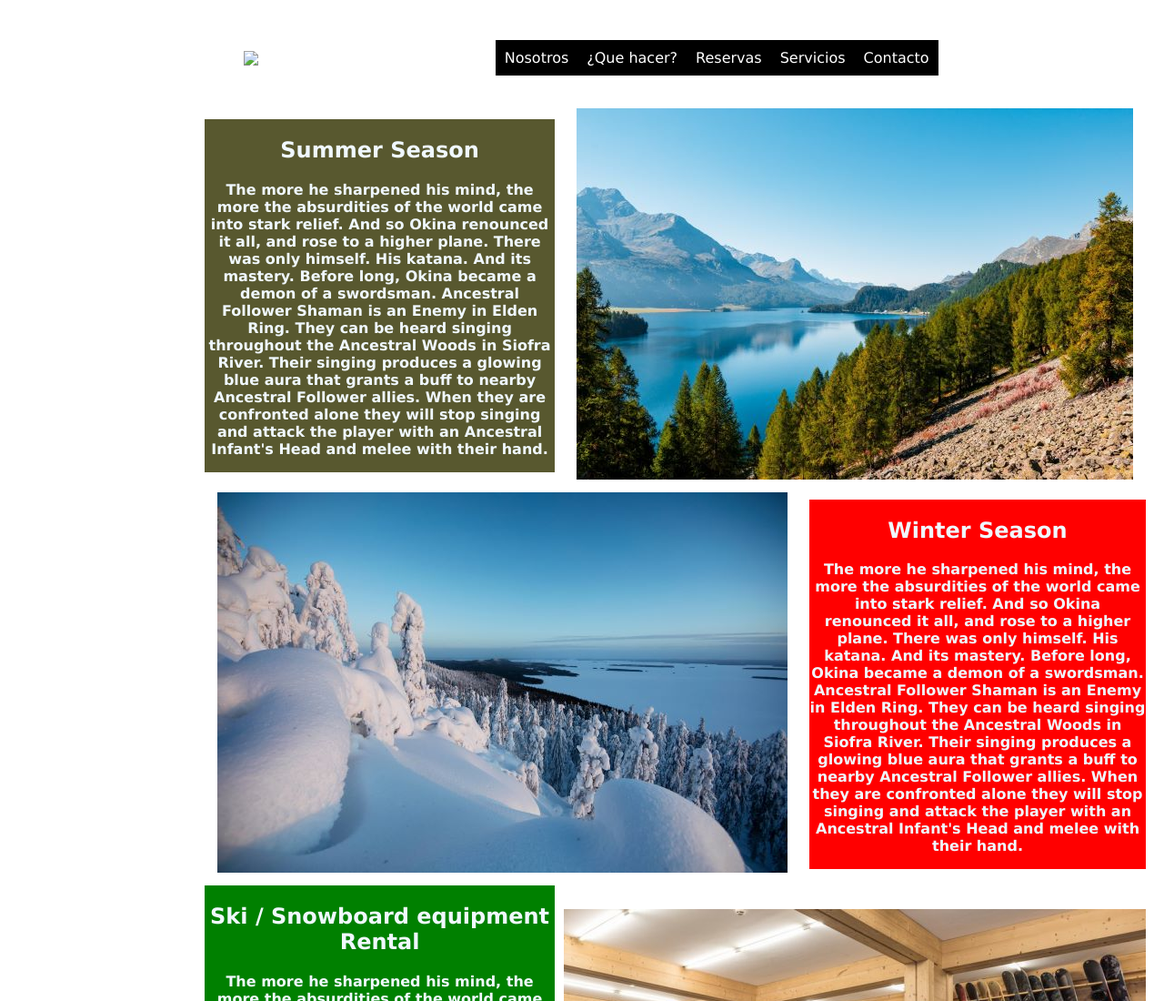
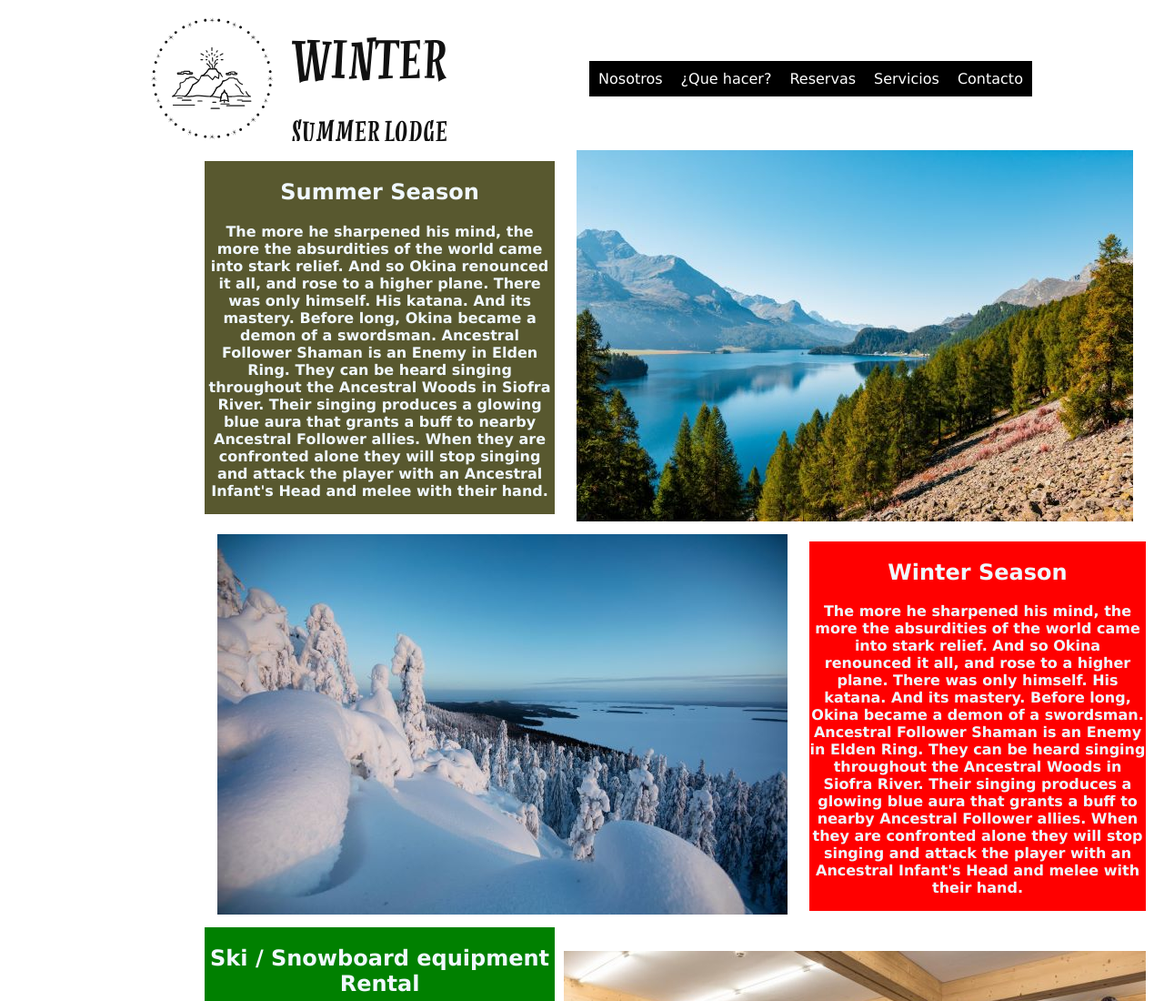
Before and after one commit to PhilDevRhythm/Summer-Lodge-v1.0, a plain HTML site: page index.html in a window 1280 px wide. Shown: the top 1100 px of the page at 91% size. Drawn offline with Linux system fonts and the light colour scheme.

Commit message:
cambio en ruta del logo

```diff
--- a/index.html
+++ b/index.html
@@ -11,7 +11,7 @@
 
 <body>
     <header>
-        <img id=id-logo src="../GIT-29270/img/logo.svg">
+        <img id=id-logo src="../img/logo.svg">
         <nav class="body__nav">
             <ul class="body__navlist">
                 <li class="nav__item">
```
